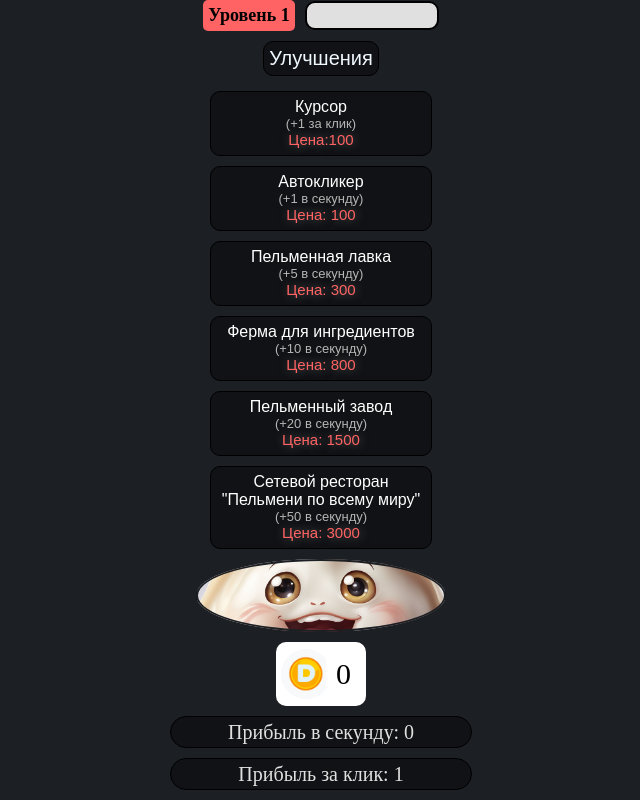
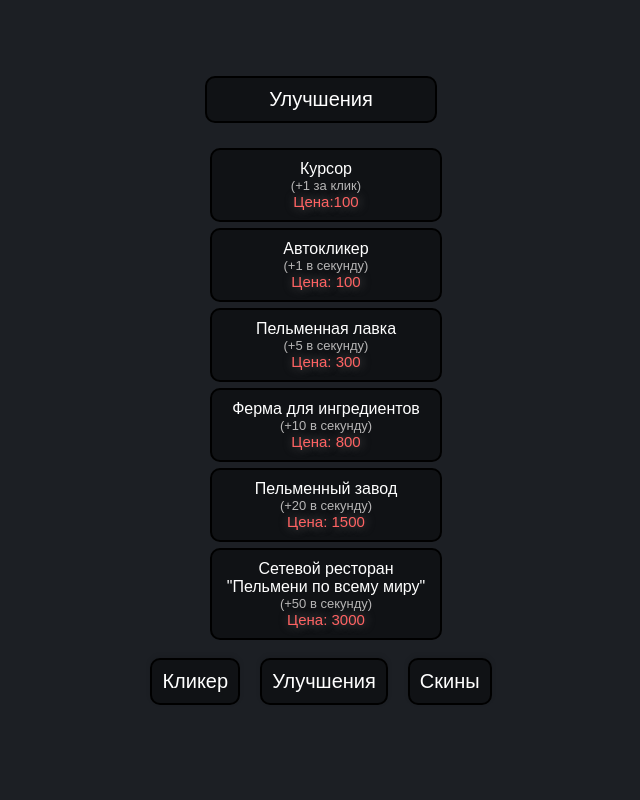
Before and after one commit to Project-271/Prototype-DumplingCoin, a plain HTML site: page index.html in a window 1280 px wide. Both pictures are taken after a click on the button "Улучшения". Shown: the whole page, without its empty margins (319-959 px from the left). Drawn offline with Linux system fonts and the light colour scheme.

Commit message:
Add files via upload

```diff
--- a/Index.js
+++ b/Index.js
@@ -1,5 +1,5 @@
 // ======= Инициализация переменных =======
-let countMoney = 10000
+let countMoney = 0
 let click = 1
 let improvement_1Price = 100
 
@@ -51,16 +51,6 @@ function Count() {
 
 	return countMoney
 }
-// Вкладка улучшений
-function toggleImprovements() {
-	const list = document.getElementById('improvementsList')
-	if (list.style.display === 'none' || list.style.display === '') {
-		list.style.display = 'block'
-	} else {
-		list.style.display = 'none'
-	}
-}
-
 // ======= Функция увеличения значения клика =======
 function increaseClickValue() {
 	if (countMoney >= improvement_1Price) {
@@ -212,3 +202,18 @@ function handleClick(event) {
 		numberElement.remove()
 	}, 1000)
 }
+// Навигация
+function showSection(sectionId) {
+  const sections = document.querySelectorAll('.section');
+  sections.forEach(section => {
+    section.classList.remove('active');
+  });
+  document.getElementById(sectionId).classList.add('active');
+}
+
+function selectSkin(skinName) {
+  const mainCharacter = document.querySelector('.mainСharacter');
+  mainCharacter.style.backgroundImage = `url('./photo/${skinName}')`;
+}
+
+// Other functions remain unchanged
--- a/index.html
+++ b/index.html
@@ -9,6 +9,9 @@
 </head>
 <body>
 
+  <!-- Main Clicker Section -->
+  <section id="mainSection" class="section active">
+    <!-- Level -->
     <div class="rank-container">
       <span id="rankLabel">Уровень 1</span>
       <div class="progress-bar">
@@ -16,33 +19,53 @@
       </div>
     </div>
 
-<!-- Improvement Button -->
-<button onclick="toggleImprovements()" class="improvments">Улучшения</button>
+    <button onclick="handleClick(event); pressAndMoveButton(this); Count()" class="mainСharacter"></button>
 
-<!-- Hidden Improvement List -->
-<div id="improvementsList" class="improvements-list">
-  <div class="improvments"><button onclick="increaseClickValue()">Курсор<div class='improve_discriptions'>(+1 за клик)</div><div class="priceColor">Цена:<span id="improvment_1Prise_increaseClickValue">100</div></span></button></div>
-
-  <div class="improvments"><button onclick="increaseAvtoClickerPrise()">Автокликер<div class='improve_discriptions'>(+1 в секунду)</div><div class="priceColor">Цена: <span id="improvment_PriseAvtoCliker">100</div></span></button></div>
-
-  <div class="improvments"><button onclick="increaseLavkaPrise()">Пельменная лавка<div class='improve_discriptions'>(+5 в секунду)</div><div class="priceColor">Цена: <span id="priceLavkaClicker">300</div></span></button></div>
-
-  <div class="improvments"><button onclick="increaseFermaPrise()">Ферма для ингредиентов<div class='improve_discriptions'>(+10 в секунду)</div><div class="priceColor">Цена: <span id="priceFermaClicker">800</div></span></button></div>
-
-  <div class="improvments"><button onclick="increaseFactoryPrise()">Пельменный завод<div class='improve_discriptions'>(+20 в секунду)</div><div class="priceColor">Цена: <span id="priceFactoryClicker">1500</div></span></button></div>
-
-  <div class="improvments"><button onclick="increaseRestaurauntPrise()">Сетевой ресторан<br>"Пельмени по всему миру"<div class='improve_discriptions'>(+50 в секунду)</div><div class="priceColor">Цена: <span id="priceRestaurauntClicker">3000</div></span></button></div>
-
-  <!-- Add more improvements here -->
-</div>
-
-<button onclick="handleClick(event); pressAndMoveButton(this); Count()" class="mainСharacter"></button>
     <div class="counter-container">
       <img src="./photo/dumplingcoin.jpeg" alt="Dumplingcoin">
       <p id="Count">0</p>
     </div>
+
     <div class="Pribil"><p id="Count_vSecond">Прибыль в секунду: 0</p></div>
     <div class="Pribil"><p id="Count_zaClick">Прибыль за клик: 1</p></div>
+  </section>
+
+  <!-- Improvements Section -->
+  <section id="improvementsSection" class="section">
+    <button class="improvments_btn">Улучшения</button>
+    <!-- Hidden Improvement List -->
+    <div id="improvementsList" class="improvements-list">
+      <div class="improvments"><button onclick="increaseClickValue()">Курсор<div class='improve_discriptions'>(+1 за клик)</div><div class="priceColor">Цена:<span id="improvment_1Prise_increaseClickValue">100</span></div></button></div>
+
+      <div class="improvments"><button onclick="increaseAvtoClickerPrise()">Автокликер<div class='improve_discriptions'>(+1 в секунду)</div><div class="priceColor">Цена: <span id="improvment_PriseAvtoCliker">100</span></div></button></div>
+
+      <div class="improvments"><button onclick="increaseLavkaPrise()">Пельменная лавка<div class='improve_discriptions'>(+5 в секунду)</div><div class="priceColor">Цена: <span id="priceLavkaClicker">300</span></div></button></div>
+
+      <div class="improvments"><button onclick="increaseFermaPrise()">Ферма для ингредиентов<div class='improve_discriptions'>(+10 в секунду)</div><div class="priceColor">Цена: <span id="priceFermaClicker">800</span></div></button></div>
+
+      <div class="improvments"><button onclick="increaseFactoryPrise()">Пельменный завод<div class='improve_discriptions'>(+20 в секунду)</div><div class="priceColor">Цена: <span id="priceFactoryClicker">1500</span></div></button></div>
+
+      <div class="improvments"><button onclick="increaseRestaurauntPrise()">Сетевой ресторан<br>"Пельмени по всему миру"<div class='improve_discriptions'>(+50 в секунду)</div><div class="priceColor">Цена: <span id="priceRestaurauntClicker">3000</span></div></button></div>
+    </div>
+  </section>
+
+  <!-- Skins Section -->
+  <section id="skinsSection" class="section">
+    <h2 class="select_skin_h2">Выберите скин</h2>
+    <!-- Add skin selection options here -->
+    <div class="skins-container">
+      <button class="skin-option" onclick="selectSkin('default-pelmen.png')">Дефолтный крендель</button>
+      <button class="skin-option" onclick="selectSkin('diamond-dumpling.png')">Алмазный</button>
+      <!-- Add more skins as needed -->
+    </div>
+  </section>
+
+  <!-- Navigation Buttons -->
+  <div class="nav-buttons">
+    <button onclick="showSection('mainSection')" class="nav_btn">Кликер</button>
+    <button onclick="showSection('improvementsSection')" class="nav_btn">Улучшения</button>
+    <button onclick="showSection('skinsSection')" class="nav_btn">Скины</button>
+  </div>
 
 </body>
 </html>
--- a/style.css
+++ b/style.css
@@ -137,30 +137,60 @@ body {
 
 }
 /* Улучшения */
+.improvments_btn {
+  background-color: #0000006d;
+  border: #000000 solid 2px;
+  font-size: 20px;
+  border-radius: 10px;
+  margin: 0 auto 10px auto;
+  max-width: 300px;
+}
+
 .improvements-list {
-    text-align: center;
-      display: none;
-      border-radius: 8px;
-      margin-top: 5px;
-      background: #1c1f24;
-    }
-button{
-   background: #101215;
-   border:none;
-   color:#ffffff;
+  width: 100%;
+  max-width: 400px;
+  flex-direction: column;
+  align-items: center;
+  margin-bottom: 30px;
+}
+
+.improvements-list .improvments {
+  display: flex;
+  flex-direction: column;
+  align-items: center;
+}
+
+.improvements-list .improvments button {
+  width: 100%;
+  max-width: 300px;
+}
+
+button {
+   background-color: #0000006d;
+   border:#000000 solid 2px;
+   color: #ffffff;
    justify-content: center;
    text-align: center;
    font-size: 16px;
+   width: 100%;
+   max-width: 300px;
+   padding: 10px;
+   border-radius: 10px;
 }
-.improvments{
-  background: #0000006d;
-  color:aliceblue;
-  border:#000000 solid 1px ;
+
+
+.improvments {
+  height: 60px;
+  color: aliceblue;
+  width: 100%;
   font-size: 20px;
-  padding:5px;
+  padding: 5px;
   border-radius: 10px;
   margin-bottom: 10px;
+  margin-top: 10px;
+  max-width: 300px;
 }
+
 .improve_discriptions{
   font-size: 13px;
   color:#b7b6b6
@@ -170,3 +200,42 @@ button{
   color: #ff6363;
   text-shadow: rgb(100, 100, 100) 1px 0 10px;
 }
+/* НАВИГАЦИЯ */
+.nav-buttons {
+  display: flex;
+  justify-content: center;
+  margin-bottom: 20px;
+}
+
+.nav_btn {
+  background-color: #0000006d;
+  border: #000000 solid 2px;
+  font-size: 20px;
+  padding: 10px;
+  border-radius: 10px;
+  margin: 0 10px;
+  color: #ffffff;
+  box-shadow: 0px -2px 5px rgba(0, 0, 0, 0.1);
+}
+
+.section {
+  display: none;
+  flex-direction: column;
+  align-items: center;
+  padding-bottom: 5px;
+}
+
+.section.active {
+  display: flex;
+}
+/* skins */
+.select_skin_h2{
+  color: rgb(255, 255, 255);
+  padding: 5px;
+  background-color: #3d3c3c;
+  border-radius: 10px;
+  border: 3px solid #0000006d
+}
+.skin-option{
+  margin-bottom: 10px;
+}
```
Also changed, not shown: photo/diamond-dumpling.png (added). Lines whose indentation alone changed are shown as unchanged.
